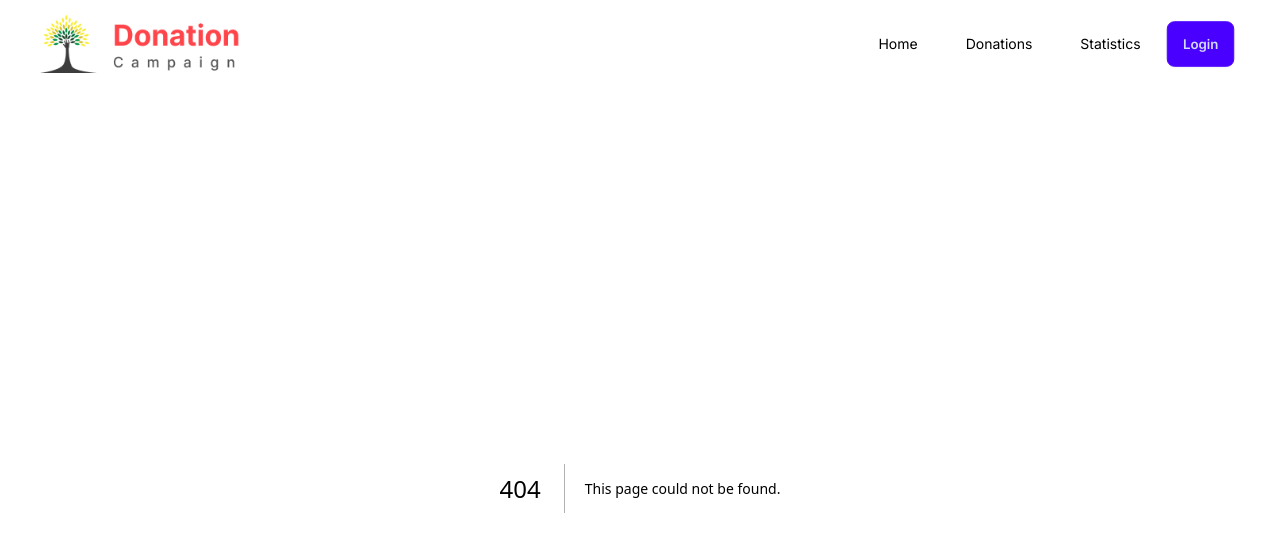
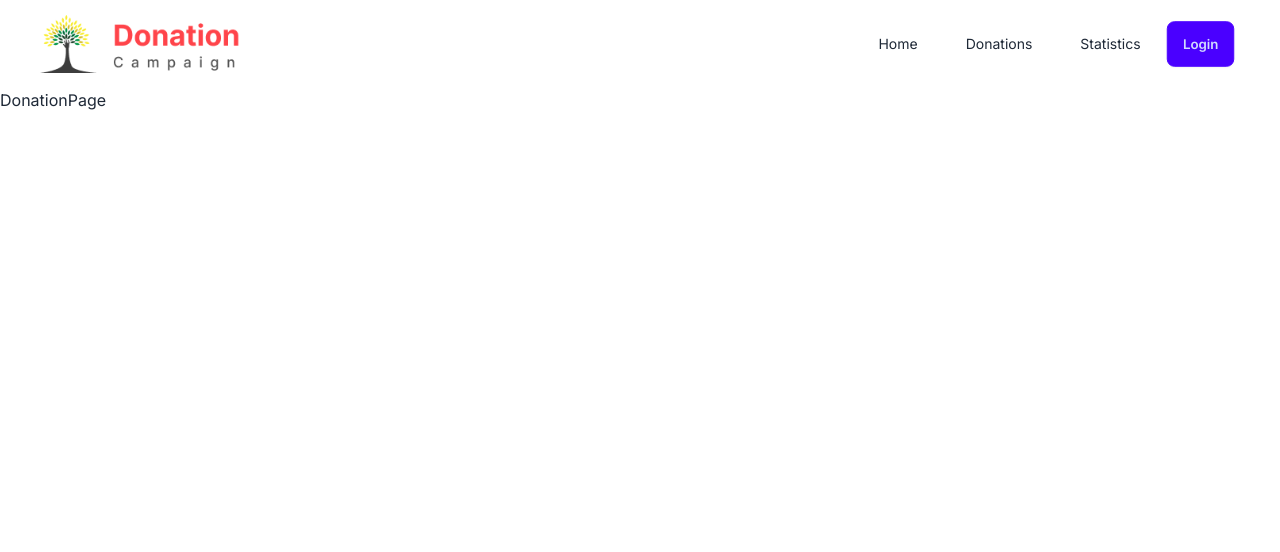
Before and after one commit to tanvirulislam149/donation-FE, a Next.js app: page /donation in a window 1280 px wide. Before the commit this address had no page. Shown: the top 552 px of the page. Built offline with nearby package versions, Linux system fonts and the light colour scheme.

Commit message:
route done

```diff
--- a/src/app/components/Navbar/Navbar.tsx
+++ b/src/app/components/Navbar/Navbar.tsx
@@ -37,12 +37,14 @@ const Navbar = () => {
 							<Link href={"/"}>Home</Link>
 						</li>
 						<li className="py-2">
-							<Link href={"/"}>Donations</Link>
+							<Link href={"/donation"}>Donations</Link>
 						</li>
 						<li className="py-2">
-							<Link href={"/"}>Statistics</Link>
+							<Link href={"/statistics"}>Statistics</Link>
 						</li>
-						<button className="btn btn-primary my-2">Login</button>
+						<Link href={"/login"}>
+							<button className="btn btn-primary my-2">Login</button>
+						</Link>
 					</ul>
 				</div>
 			</div>
@@ -51,13 +53,15 @@ const Navbar = () => {
 					<Link className="px-6" href={"/"}>
 						Home
 					</Link>
-					<Link className="px-6" href={"/"}>
+					<Link className="px-6" href={"/donation"}>
 						Donations
 					</Link>
-					<Link className="px-6" href={"/"}>
+					<Link className="px-6" href={"/statistics"}>
 						Statistics
 					</Link>
-					<button className="btn btn-primary">Login</button>
+					<Link href={"/login"}>
+						<button className="btn btn-primary">Login</button>
+					</Link>
 				</ul>
 			</div>
 		</div>
--- /dev/null
+++ b/src/app/donation/page.tsx
@@ -0,0 +1,7 @@
+import React from "react";
+
+const DonationPage = () => {
+	return <div>DonationPage</div>;
+};
+
+export default DonationPage;
--- /dev/null
+++ b/src/app/login/page.tsx
@@ -0,0 +1,7 @@
+import React from "react";
+
+const Login = () => {
+	return <div>Login</div>;
+};
+
+export default Login;
--- /dev/null
+++ b/src/app/register/page.tsx
@@ -0,0 +1,7 @@
+import React from "react";
+
+const Register = () => {
+	return <div>Register</div>;
+};
+
+export default Register;
--- /dev/null
+++ b/src/app/statistics/page.tsx
@@ -0,0 +1,7 @@
+import React from "react";
+
+const Statistics = () => {
+	return <div>Statistics</div>;
+};
+
+export default Statistics;
```
